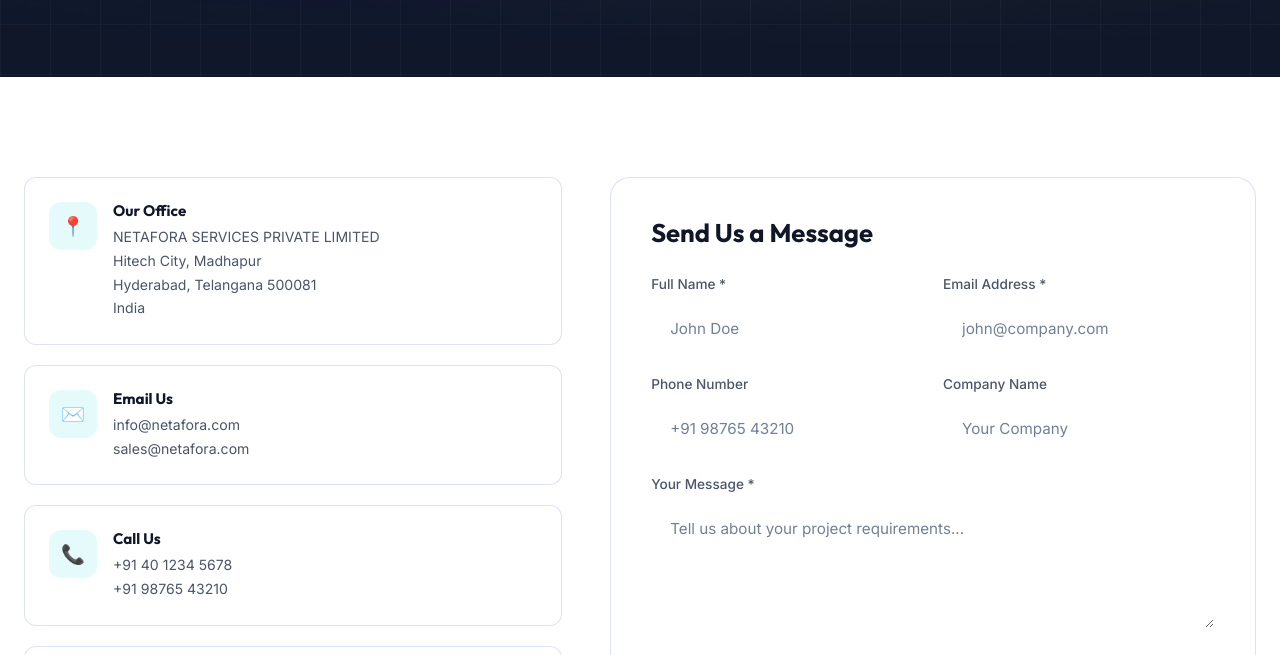
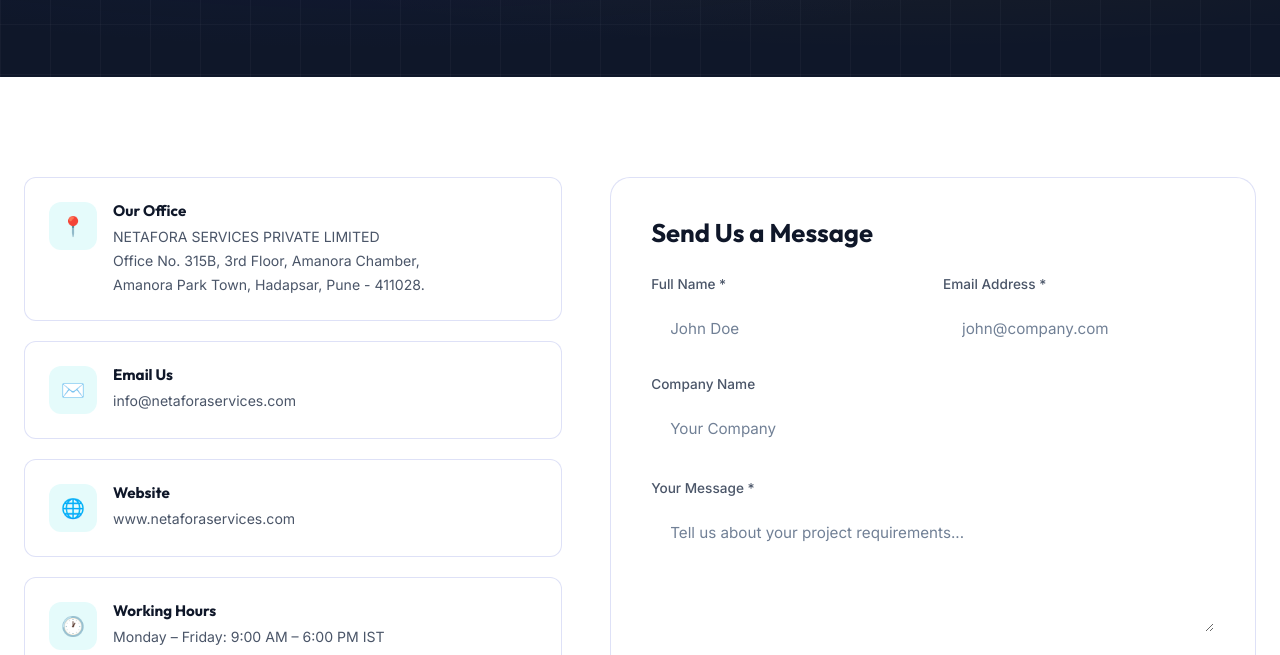
Before and after one commit to vrushab123/NETAFORA, a plain HTML site: page contact.html in a window 1280 px wide. Shown: the part 276-931 px from the top of the page. Drawn offline with Linux system fonts and the light colour scheme.

Commit message:
Second Commit3

```diff
--- a/contact.html
+++ b/contact.html
@@ -53,21 +53,21 @@
             <div class="ic-icon">📍</div>
             <div>
               <h4>Our Office</h4>
-              <p>NETAFORA SERVICES PRIVATE LIMITED<br>Hitech City, Madhapur<br>Hyderabad, Telangana 500081<br>India</p>
+              <p>NETAFORA SERVICES PRIVATE LIMITED<br>Office No. 315B, 3rd Floor, Amanora Chamber,<br>Amanora Park Town, Hadapsar, Pune - 411028.</p>
             </div>
           </div>
           <div class="info-card">
             <div class="ic-icon">✉️</div>
             <div>
               <h4>Email Us</h4>
-              <p>info@netafora.com<br>sales@netafora.com</p>
+              <p>info@netaforaservices.com</p>
             </div>
           </div>
           <div class="info-card">
-            <div class="ic-icon">📞</div>
+            <div class="ic-icon">🌐</div>
             <div>
-              <h4>Call Us</h4>
-              <p>+91 40 1234 5678<br>+91 98765 43210</p>
+              <h4>Website</h4>
+              <p>www.netaforaservices.com</p>
             </div>
           </div>
           <div class="info-card">
@@ -95,16 +95,9 @@
                 <p class="error-msg">Please enter a valid email</p>
               </div>
             </div>
-            <div class="form-row">
-              <div class="form-group">
-                <label for="phone">Phone Number</label>
-                <input type="tel" id="phone" name="phone" placeholder="+91 98765 43210">
-                <p class="error-msg">Please enter a valid phone number</p>
-              </div>
-              <div class="form-group">
-                <label for="company">Company Name</label>
-                <input type="text" id="company" name="company" placeholder="Your Company">
-              </div>
+            <div class="form-group" style="margin-bottom: 24px;">
+              <label for="company">Company Name</label>
+              <input type="text" id="company" name="company" placeholder="Your Company">
             </div>
             <div class="form-group">
               <label for="message">Your Message *</label>
@@ -124,7 +117,7 @@
     <div class="container">
       <div class="map-section reveal">
         <iframe
-          src="https://www.google.com/maps/embed?pb=!1m18!1m12!1m3!1d3806.291!2d78.3816!3d17.4484!2m3!1f0!2f0!3f0!3m2!1i1024!2i768!4f13.1!3m3!1m2!1s0x3bcb93dc8c5d69df%3A0x19688beb557fa0ee!2sHITEC%20City%2C%20Hyderabad%2C%20Telangana!5e0!3m2!1sen!2sin!4v1700000000000!5m2!1sen!2sin"
+          src="https://maps.google.com/maps?q=Amanora%20Chamber,%20Amanora%20Park%20Town,%20Hadapsar,%20Pune&t=&z=13&ie=UTF8&iwloc=&output=embed"
           width="100%" height="400" style="border:0;" allowfullscreen="" loading="lazy"
           referrerpolicy="no-referrer-when-downgrade"
           title="NETAFORA SERVICES office location on Google Maps">
@@ -165,15 +158,15 @@
           <h4>Contact Info</h4>
           <div class="footer-contact-item">
             <div class="fc-icon">📍</div>
-            <div>Hitech City, Hyderabad,<br>Telangana, India 500081</div>
+            <div>Office No. 315B, 3rd Floor, Amanora Chamber,<br>Amanora Park Town, Hadapsar, Pune - 411028.</div>
           </div>
           <div class="footer-contact-item">
             <div class="fc-icon">✉️</div>
-            <div>info@netafora.com</div>
+            <div>info@netaforaservices.com</div>
           </div>
           <div class="footer-contact-item">
-            <div class="fc-icon">📞</div>
-            <div>+91 40 1234 5678</div>
+            <div class="fc-icon">🌐</div>
+            <div>www.netaforaservices.com</div>
           </div>
         </div>
       </div>
```
Also changed, not shown: about.html (+4 -4 lines), ccr.html (+4 -4 lines), data-analytics.html (+4 -4 lines), index.html (+4 -4 lines), metaverse.html (+4 -4 lines), services.html (+4 -4 lines).
